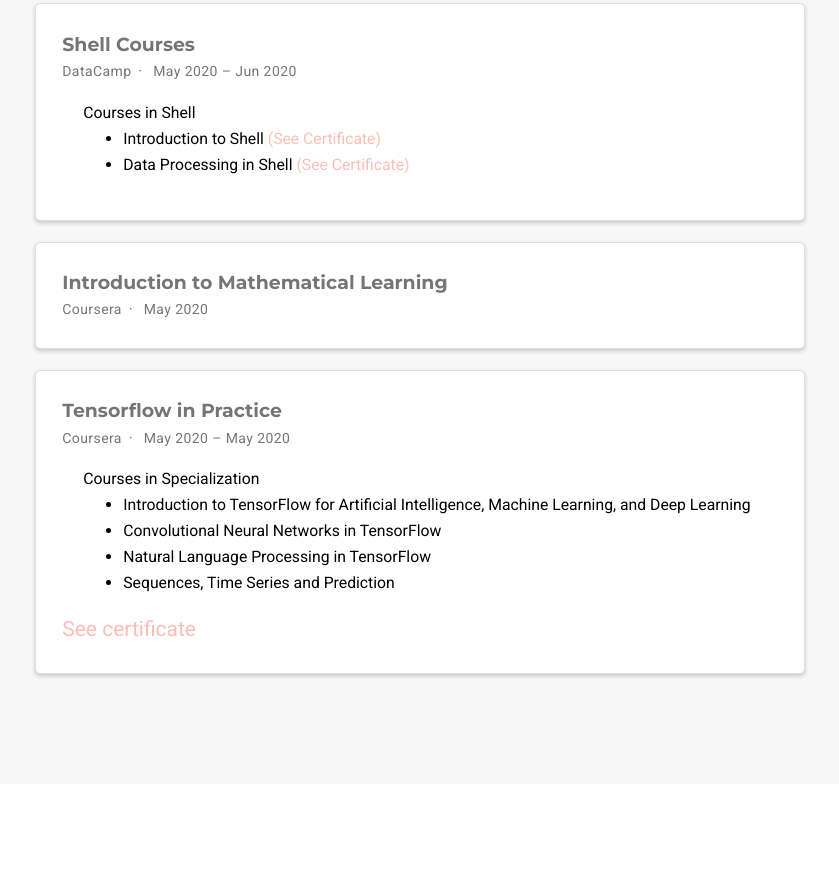
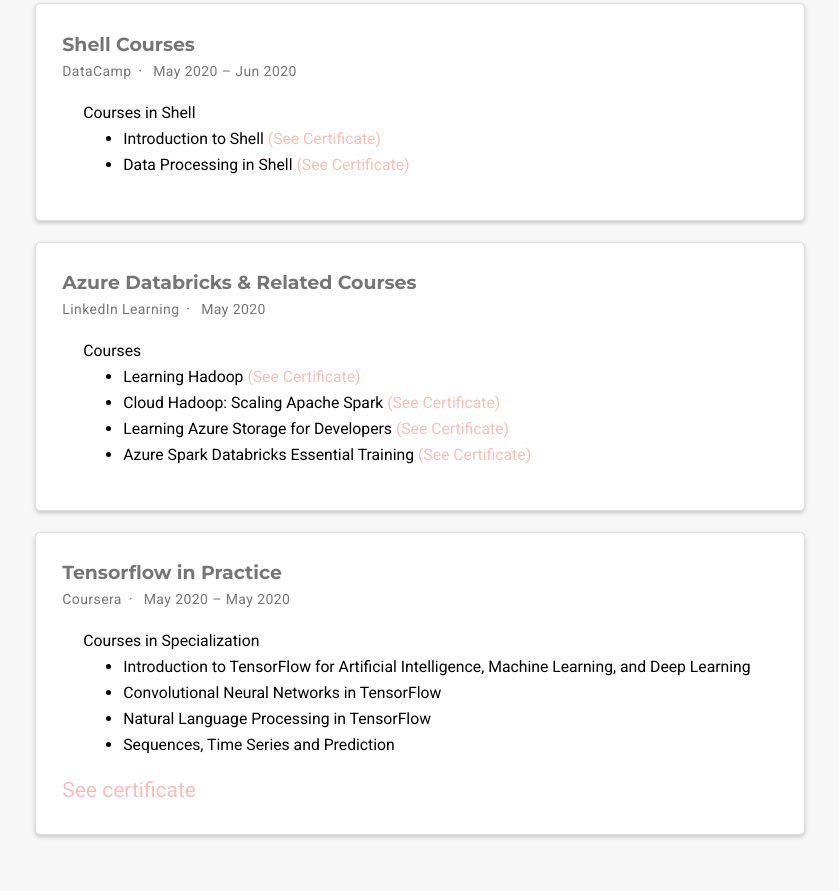
Before and after one commit to beliciataylor/beliciataylor.github.io, a plain HTML site: page index.html in a window 1280 px wide. Shown: the part 3584-4475 px from the top of the page, without its empty margins (420-1259 px from the left). Drawn offline with nearby package versions, Linux system fonts and the light colour scheme; some packages are replaced by stand-ins of ours; some icons are missing.

Commit message:
new files

```diff
--- a/index.html
+++ b/index.html
@@ -1267,12 +1267,21 @@
       </div>
 
       <div class="card experience course">
-        <div class="card-body"><a href="https://www.coursera.org/learn/mathematical-thinking" target="_blank" rel="noopener"><h4 class="card-title exp-title text-muted my-0">Introduction to Mathematical Learning</h4></a><div class="card-subtitle my-0 article-metadata"><a href="https://www.coursera.org/" target="_blank" rel="noopener">Coursera</a><span class="middot-divider"></span>
+        <div class="card-body"><h4 class="card-title exp-title text-muted my-0">Azure Databricks &amp; Related Courses</h4><div class="card-subtitle my-0 article-metadata"><a href="https://www.linkedin.com/learning" target="_blank" rel="noopener">LinkedIn Learning</a><span class="middot-divider"></span>
 
             May 2020
 
           </div>
 
+
+            <div class="card-text"><p>Courses</p>
+<ul>
+<li>Learning Hadoop <a href="files/LearningHadoop.pdf">(See Certificate)</a></li>
+<li>Cloud Hadoop: Scaling Apache Spark <a href="files/CloudHadoop.pdf">(See Certificate)</a></li>
+<li>Learning Azure Storage for Developers <a href="files/LearningAzureStorage.pdf">(See Certificate)</a></li>
+<li>Azure Spark Databricks Essential Training <a href="files/AzureSparkDatabricksEssentialTraining.pdf">(See Certificate)</a></li>
+</ul>
+</div>
 
 
 
```
Also changed, not shown: 8 other files.
